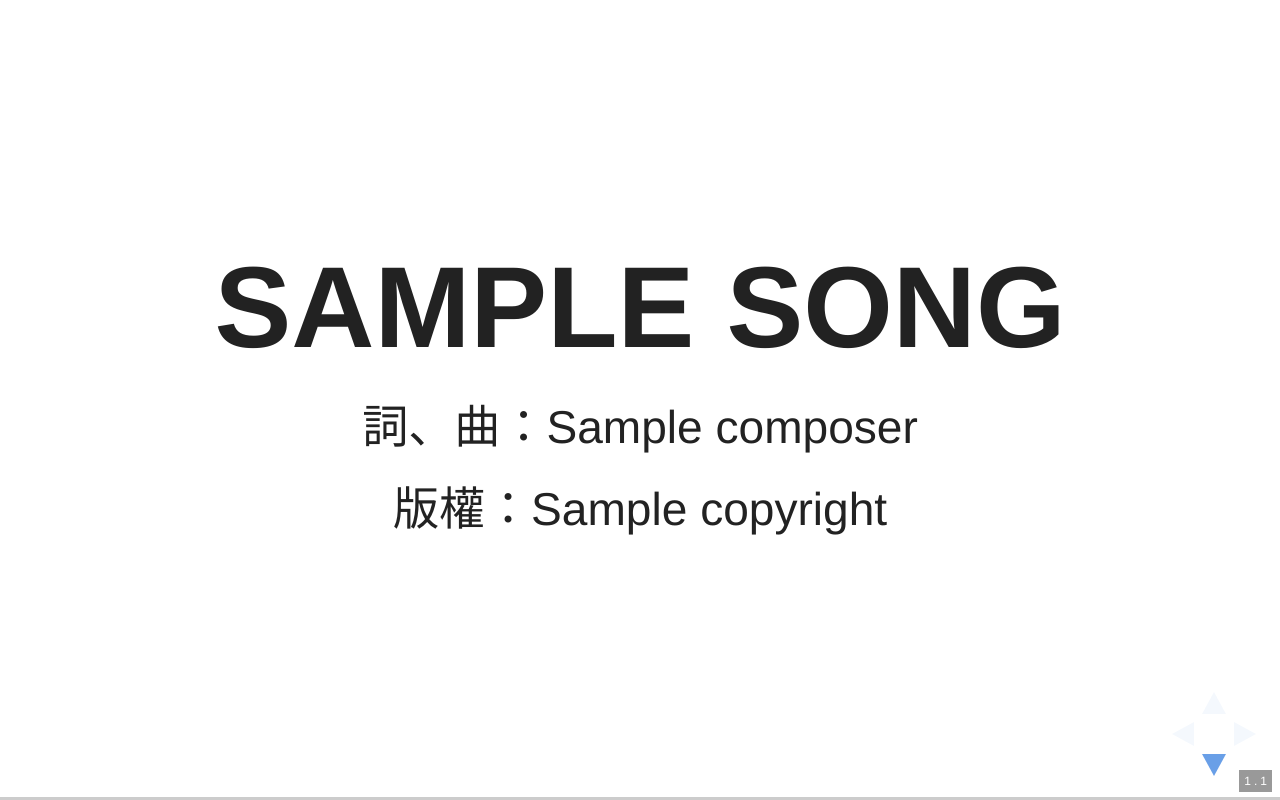
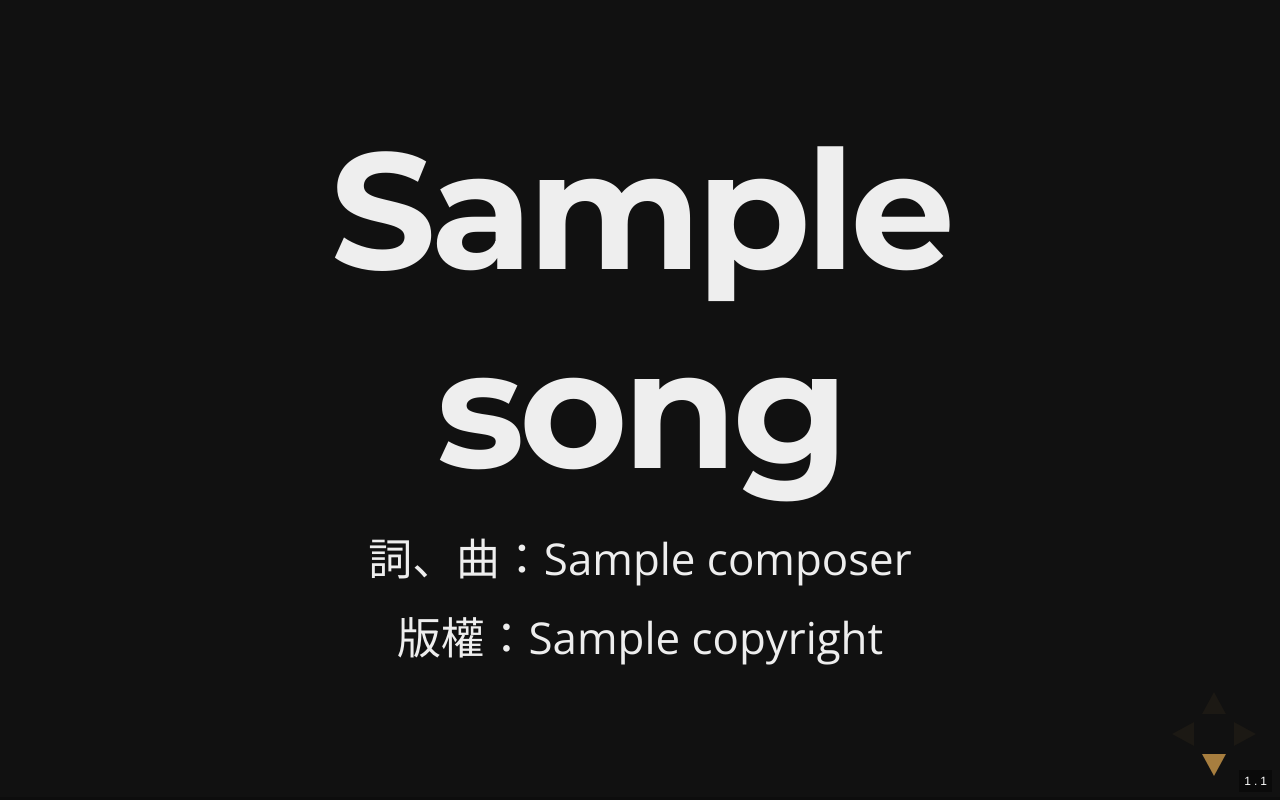
Before and after one commit to ericmjl/worship-manager, a Python web app: template templates/slides.html in a window 1280 px wide. Run offline with Jinja, Linux system fonts and the light colour scheme; the template is opened without the code that fills it: most values are stand-ins (such as "Sample title", 1, 10 or a date in 2020).

Commit message:
Changed theme to "night".

```diff
--- a/templates/slides.html
+++ b/templates/slides.html
@@ -3,7 +3,7 @@
 <html>
 	<head>
 		<link rel="stylesheet" href="{{ url_for('static', filename='revealjs/css/reveal.css') }}">
-		<link rel="stylesheet" href="{{ url_for('static', filename='revealjs/css/theme/white.css')}}">
+		<link rel="stylesheet" href="{{ url_for('static', filename='revealjs/css/theme/night.css')}}">
 	</head>
 	<body>
 		<div class="reveal">
```
